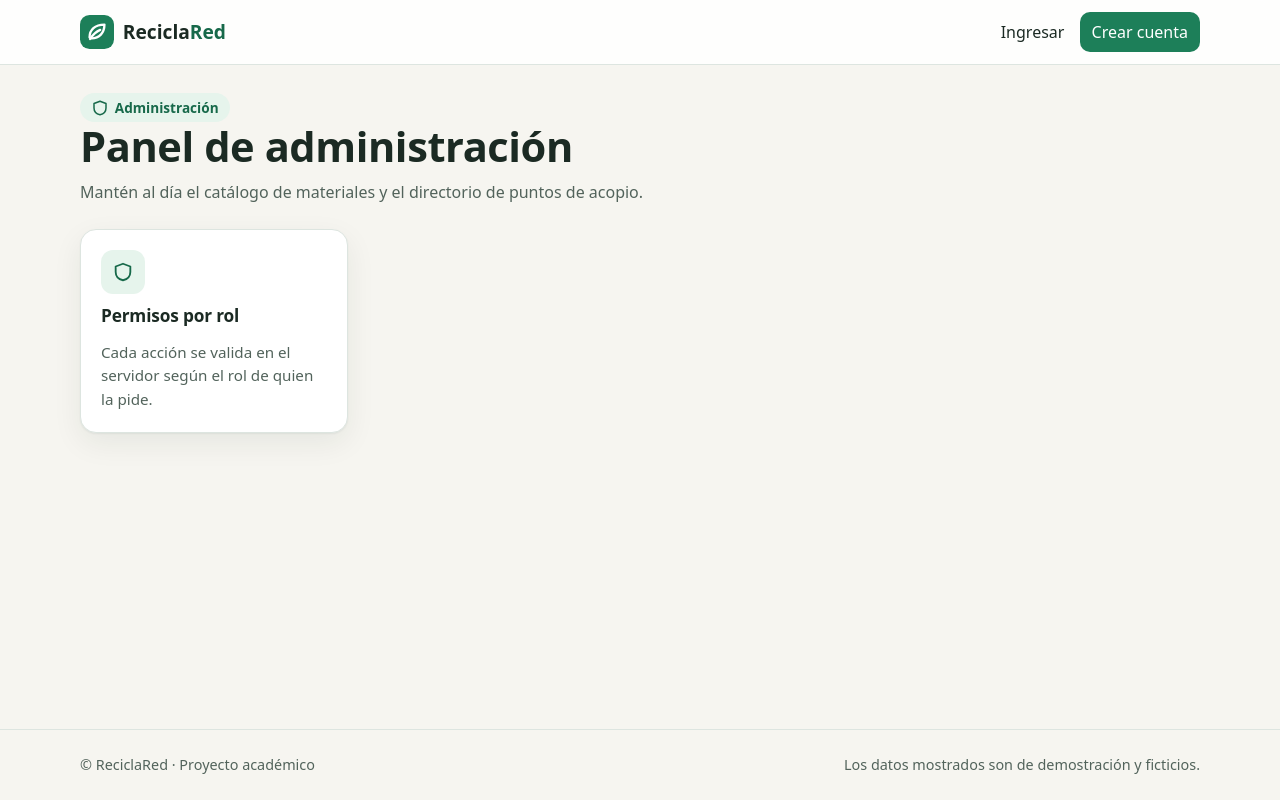
After one commit to AngelGabri3l/practicapc2_pfc, a Flask app: template app/templates/admin/inicio.html in a window 1280 px wide. The commit adds this page. Run offline with Flask 3, Linux system fonts and the light colour scheme; the template is opened without the code that fills it, so the values that code supplies are empty; parts of the project's set-up code (start-up, migrations or seed data) failed here and were passed over.

Commit message:
feat(US-03): panel de administración y administrador inicial desde variables de entorno

```diff
--- a/app/__init__.py
+++ b/app/__init__.py
@@ -1,7 +1,7 @@
 """Fábrica de la aplicación ReciclaRed."""
 from flask import Flask, render_template
 
-from . import db, filtros
+from . import db, filtros, seed
 from .config import Config
 from .security import cargar_usuario, csrf_token, validar_csrf
 # [imports]
@@ -43,6 +43,8 @@ def create_app(ajustes=None):
     app.register_blueprint(main.bp)
     from .blueprints import auth
     app.register_blueprint(auth.bp)
+    from .blueprints import admin
+    app.register_blueprint(admin.bp)
     # [blueprints]
 
     @app.after_request
@@ -58,5 +60,6 @@ def create_app(ajustes=None):
 
     with app.app_context():
         db.init_schema()
+        seed.crear_admin_inicial()
         # [semillas]
     return app
--- a/app/config.py
+++ b/app/config.py
@@ -19,4 +19,6 @@ class Config:
     SESSION_COOKIE_SECURE = _booleano("SESSION_COOKIE_SECURE")
     PERMANENT_SESSION_LIFETIME = timedelta(hours=8)
     MAX_CONTENT_LENGTH = 1024 * 1024
+    ADMIN_EMAIL = os.environ.get("ADMIN_EMAIL", "")
+    ADMIN_PASSWORD = os.environ.get("ADMIN_PASSWORD", "")
     # [config]
--- /dev/null
+++ b/app/templates/admin/inicio.html
@@ -0,0 +1,19 @@
+{% extends "base.html" %}
+{% block titulo %}Administración{% endblock %}
+{% block contenido %}
+<header class="encabezado">
+  <div>
+    <p class="saludo"><span class="rol">{{ m.icono('escudo') }} Administración</span></p>
+    <h1>Panel de administración</h1>
+    <p>Mantén al día el catálogo de materiales y el directorio de puntos de acopio.</p>
+  </div>
+</header>
+<div class="rejilla">
+  {# admin-tarjetas #}
+  <div class="tarjeta tarjeta-accion">
+    <span class="tarjeta-accion__icono">{{ m.icono('escudo') }}</span>
+    <h3>Permisos por rol</h3>
+    <p>Cada acción se valida en el servidor según el rol de quien la pide.</p>
+  </div>
+</div>
+{% endblock %}
--- a/app/templates/base.html
+++ b/app/templates/base.html
@@ -40,6 +40,7 @@
             {% elif usuario.rol == 'recolector' %}
             {# nav-recolector #}
             {% elif usuario.rol == 'admin' %}
+            {{ m.enlace('admin.inicio', 'Administración', 'escudo') }}
             {# nav-admin #}
             {% endif %}
             {{ m.enlace('main.inicio', 'Mi panel', 'lista') }}
--- a/app/templates/inicio.html
+++ b/app/templates/inicio.html
@@ -19,6 +19,11 @@
   {% elif g.usuario.rol == 'recolector' %}
   {# panel-recolector #}
   {% else %}
+  <a class="tarjeta tarjeta-accion" href="{{ url_for('admin.inicio') }}">
+    <span class="tarjeta-accion__icono">{{ m.icono('escudo') }}</span>
+    <h3>Administración</h3>
+    <p>Catálogo de materiales y puntos de acopio.</p>
+  </a>
   {# panel-admin #}
   {% endif %}
   <div class="tarjeta tarjeta-accion">
```
Also changed, not shown: app/blueprints/admin.py (added, +16 -0 lines), app/seed.py (added, +23 -0 lines).
